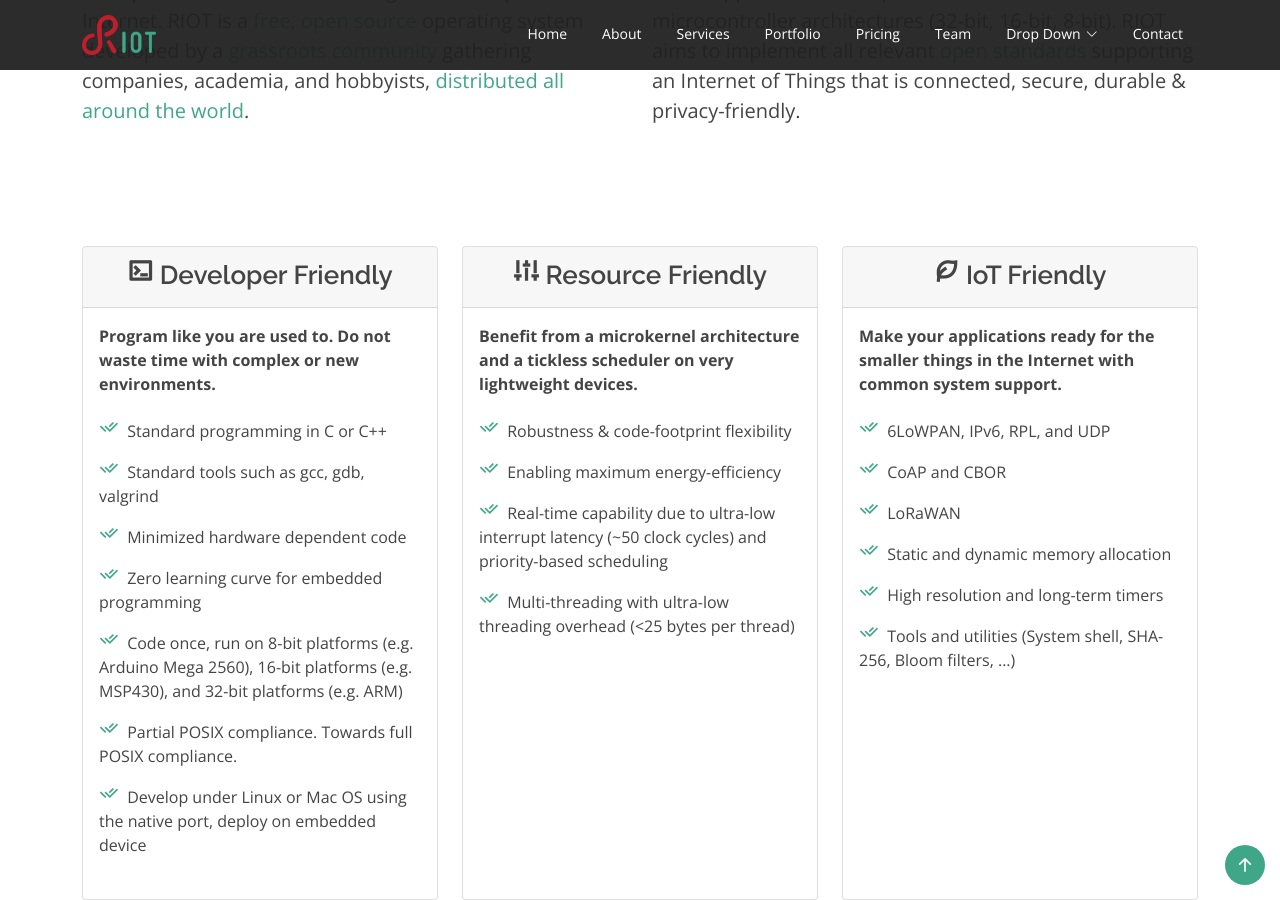
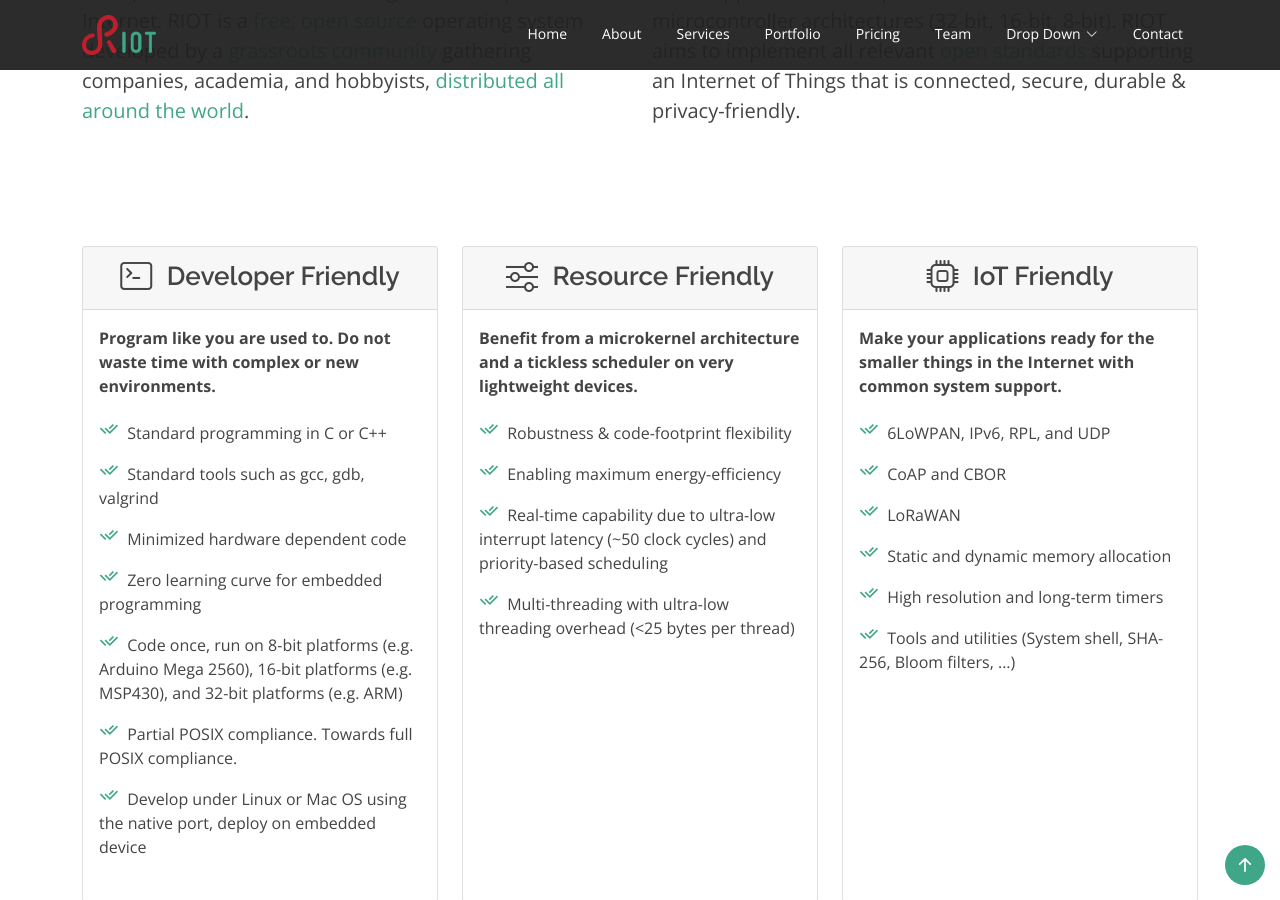
Before and after one commit to RIOT-OS/riot-os.org, a Jekyll site: the page built from index.html, in a window 1280 px wide and 900 px high, scrolled down 902 px. Built offline with Jekyll 4.4.1, drawn with Linux system fonts in a browser that asks for light colours; nearby versions of some CDN libraries; some web fonts are replaced.

Commit message:
index: change features icons

```diff
--- a/_sass/pages/index.scss
+++ b/_sass/pages/index.scss
@@ -160,7 +160,7 @@ section {
 #features {
 
   h3 i {
-    line-height: 33px;
+    font-size: 2rem;
   }
 
   .card-header h3 {
--- a/index.html
+++ b/index.html
@@ -76,7 +76,7 @@ layout: base
       <div class="col-12 col-md-4">
         <div class="card h-100">
           <div class="card-header text-center align-middle">
-            <h3 class="card-title align-middle"> <i class="ri-terminal-box-line"></i> Developer Friendly</h3>
+            <h3 class="card-title align-middle"> <i class="bi bi-terminal me-2"></i> Developer Friendly</h3>
           </div>
           <div class="card-body">
             <div class="card-text">
@@ -99,7 +99,7 @@ layout: base
   <div class="col-12 col-md-4">
     <div class="card h-100">
       <div class="card-header text-center">
-        <h3 class="card-title"><i class="ri-sound-module-line"></i> Resource Friendly</h3>
+        <h3 class="card-title"><i class="bi bi-sliders me-2"></i> Resource Friendly</h3>
       </div>
       <div class="card-body">
         <div class="card-text">
@@ -119,7 +119,7 @@ layout: base
   <div class="col-12 col-md-4">
     <div class="card h-100">
       <div class="card-header text-center">
-        <h3 class="card-title"><i class="ri-leaf-line"></i> IoT Friendly</h3>
+        <h3 class="card-title"><i class="bi bi-cpu me-2"></i> IoT Friendly</h3>
       </div>
       <div class="card-body">
         <div class="card-text">
```
